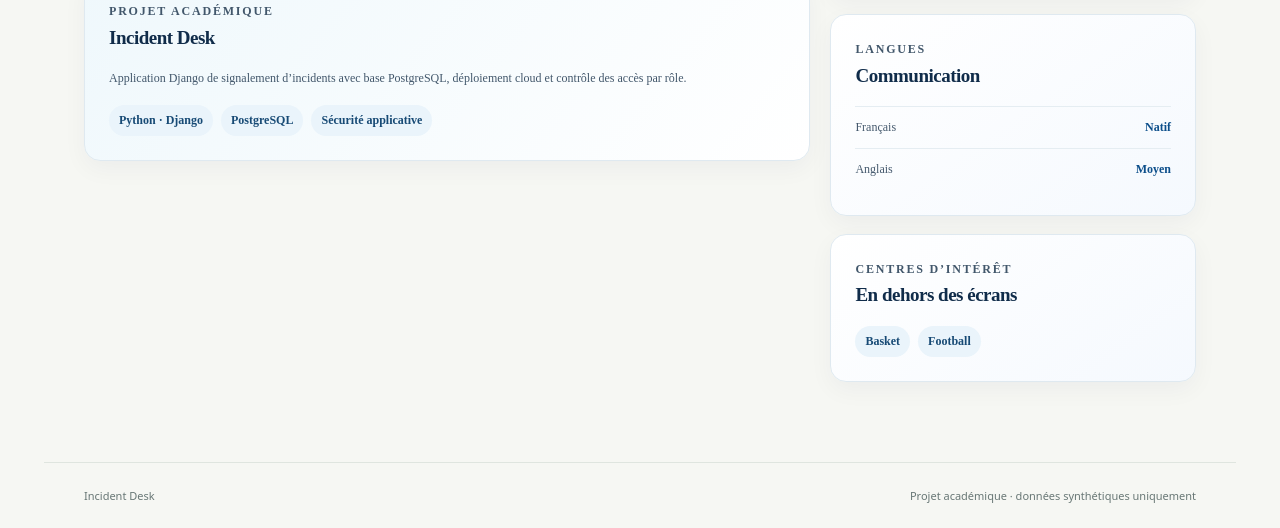
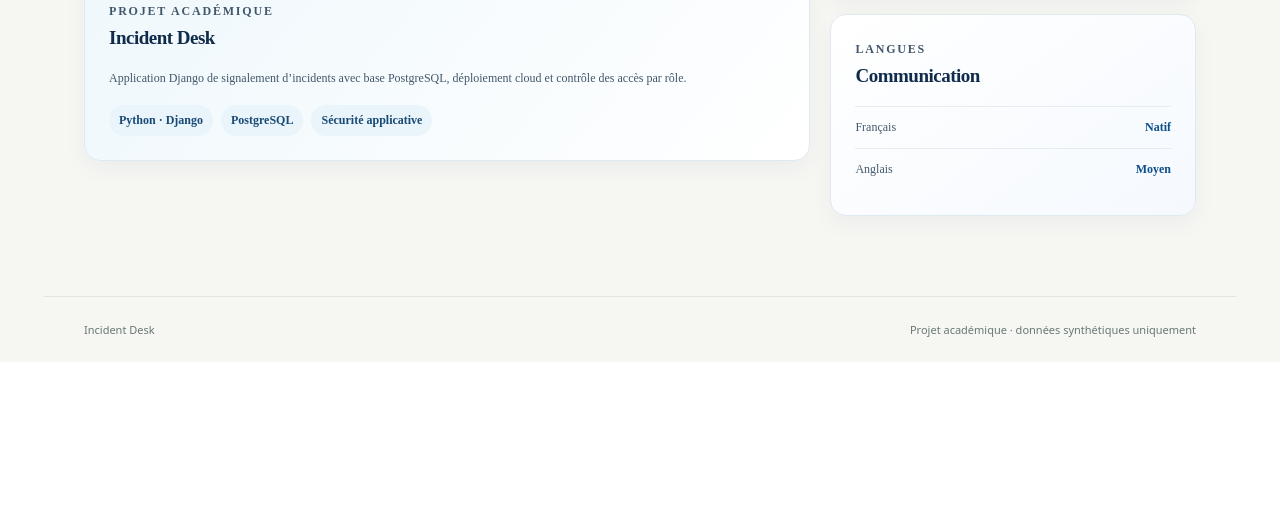
Before and after one commit to Benra66/Projet-Final-Incident, a Django app: page / in a window 1280 px wide. Shown: the part 1246-1774 px from the top of the page. After the commit the page ends 1583 px from the top, so only its background shows below. Run offline with Django 5.2, Linux system fonts and the light colour scheme.

Commit message:
Remove interests section from CV

```diff
--- a/templates/pages/cv.html
+++ b/templates/pages/cv.html
@@ -77,7 +77,6 @@
         <div class="cv-language"><span>Français</span><strong>Natif</strong></div><div class="cv-language"><span>Anglais</span><strong>Moyen</strong></div>
       </section>
 
-      <section class="cv-card"><p class="cv-section-label">CENTRES D’INTÉRÊT</p><h2>En dehors des écrans</h2><div class="cv-tags"><span>Basket</span><span>Football</span></div></section>
     </aside>
   </div>
 </div>
```
